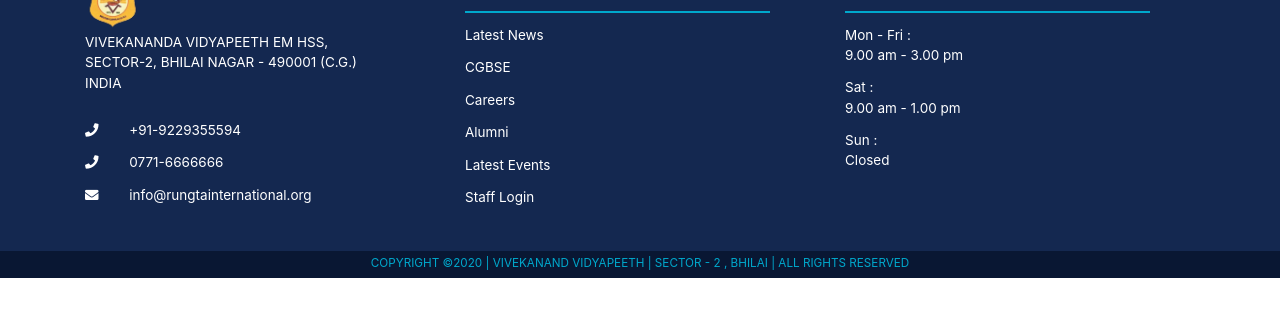
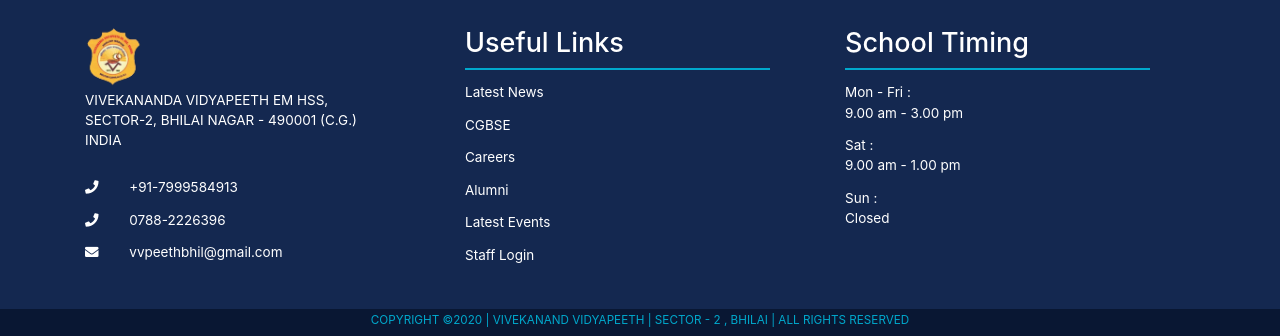
Before and after one commit to bhatiaisb5300/vvpeeth, a Django app: page / in a window 1280 px wide. Shown: the part 2425-2761 px from the top of the page. Before the commit the page ends 2703 px from the top, so only its background shows below. Run offline with Django 3.2, Linux system fonts and the light colour scheme; data that the repository does not hold is empty; some libraries are stand-ins or nearby versions.

Commit message:
pre-final

```diff
--- a/vvp/templates/base.html
+++ b/vvp/templates/base.html
@@ -78,9 +78,9 @@
             <img  alt="" src='{% static "img/logo 2.png" %}' width="60px">
             <p id="address">Vivekananda Vidyapeeth EM HSS, Sector-2, Bhilai Nagar - 490001 (C.G.) India</p>
             <ul class="list-inline mt-5">
-              <li > <i class="fas fa-phone text-theme-colored2 mr-5"></i> <a class="text-gray" href="#">+91-9229355594</a> </li>
-		        <li > <i class="fas fa-phone text-theme-colored2 mr-5"></i> <a class="text-gray" href="#">0771-6666666</a> </li>
-              <li> <i class="fas fa-envelope text-theme-colored2 mr-5"></i> <a class="text-gray" href="#">info@rungtainternational.org</a> </li>
+              <li > <i class="fas fa-phone text-theme-colored2 mr-5"></i> <a class="text-gray" href="tel:+91-7999584913">+91-7999584913</a> </li>
+		        <li > <i class="fas fa-phone text-theme-colored2 mr-5"></i> <a class="text-gray" href="tel:07882226396">0788-2226396</a> </li>
+              <li> <i class="fas fa-envelope text-theme-colored2 mr-5"></i> <a class="text-gray" href="mailto:vvpeethbhil@gmail.com">vvpeethbhil@gmail.com</a> </li>
               <!-- <li > <i class="fas fa-globe text-theme-colored2 mr-5"></i> <a class="text-gray" href="#">www.rungtainternational.org</a> </li> -->
             </ul>
             <!-- <ul class="styled-icons icon-sm icon-bordered icon-circled clearfix mt-10 social">
--- a/vvp/templates/home.html
+++ b/vvp/templates/home.html
@@ -38,7 +38,7 @@
     <!-- principals desk -->
     <div id="desk" class="row offset">
       <div class="col-lg-6 " data-aos="fade-up" data-aos-offset="200" data-aos-delay="50" >
-        <img src='{% static "img/princi.jfif" %}' class="about__img" alt="">
+        <img src='{% static "img/principal.jpg" %}' class="about__img" alt="">
       </div>
       <div class="col-lg-6 os-animation" data-aos="fade-up" data-aos-offset="200" data-aos-delay="50">
       <div class="narrow text-center">
```
Also changed, not shown: static/img/coro.webp (deleted), static/img/principal.jpg (added).
